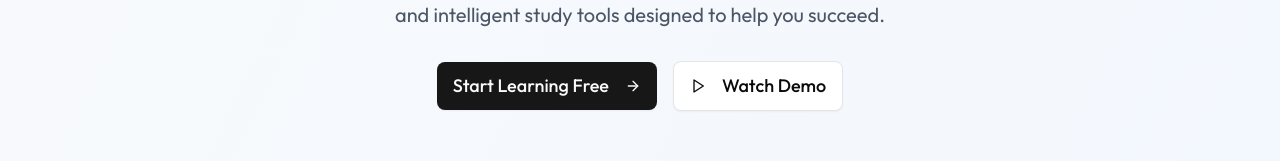
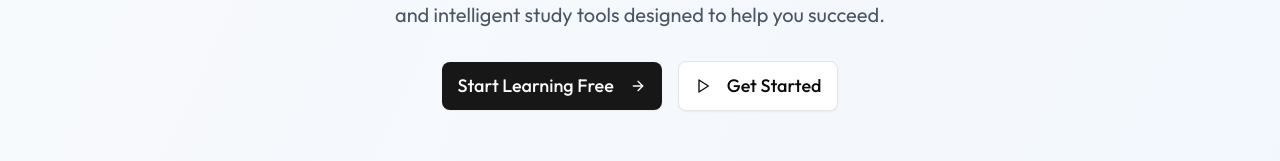
Before and after one commit to sprmke/nextjs_ai-lms-app, a Next.js app: page / in a window 1280 px wide. Shown: the part 459-620 px from the top of the page. Built offline with nearby package versions, Linux system fonts and the light colour scheme; no server answers.

Commit message:
Update get started text

```diff
--- a/src/app/page.tsx
+++ b/src/app/page.tsx
@@ -63,7 +63,7 @@ export default function Home() {
             </Link>
             <Button variant="outline" size="lg" className="text-lg px-8 py-6">
               <Play className="mr-2 w-5 h-5" />
-              Watch Demo
+              Get Started
             </Button>
           </div>
         </div>
```
